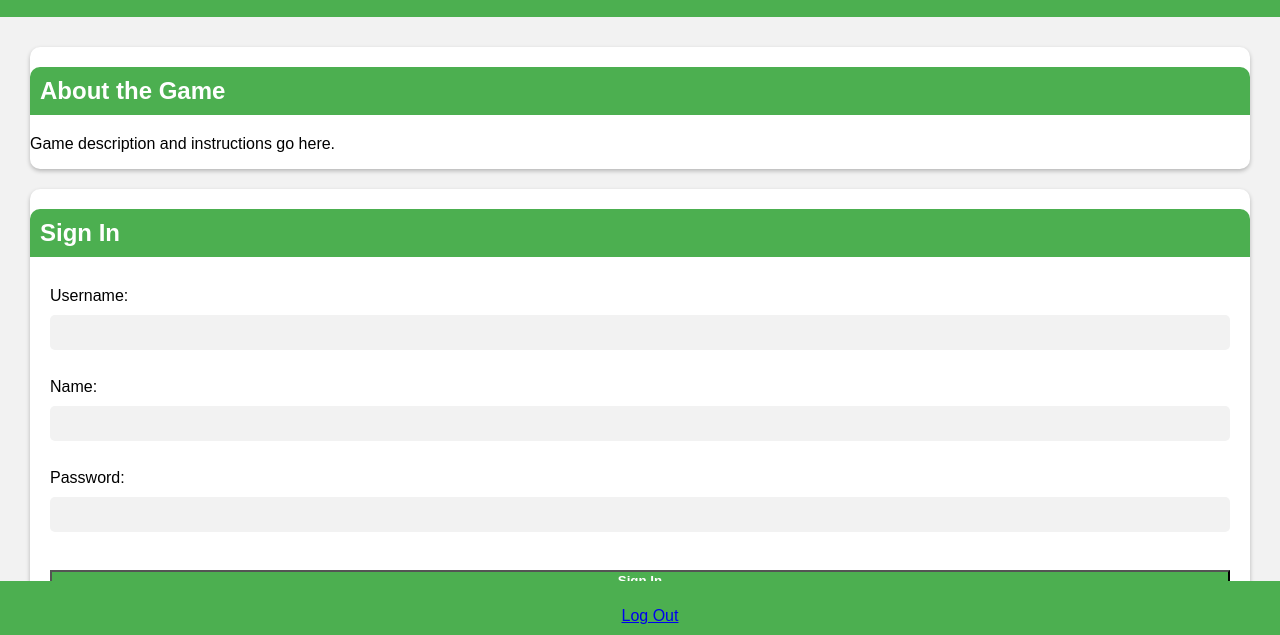
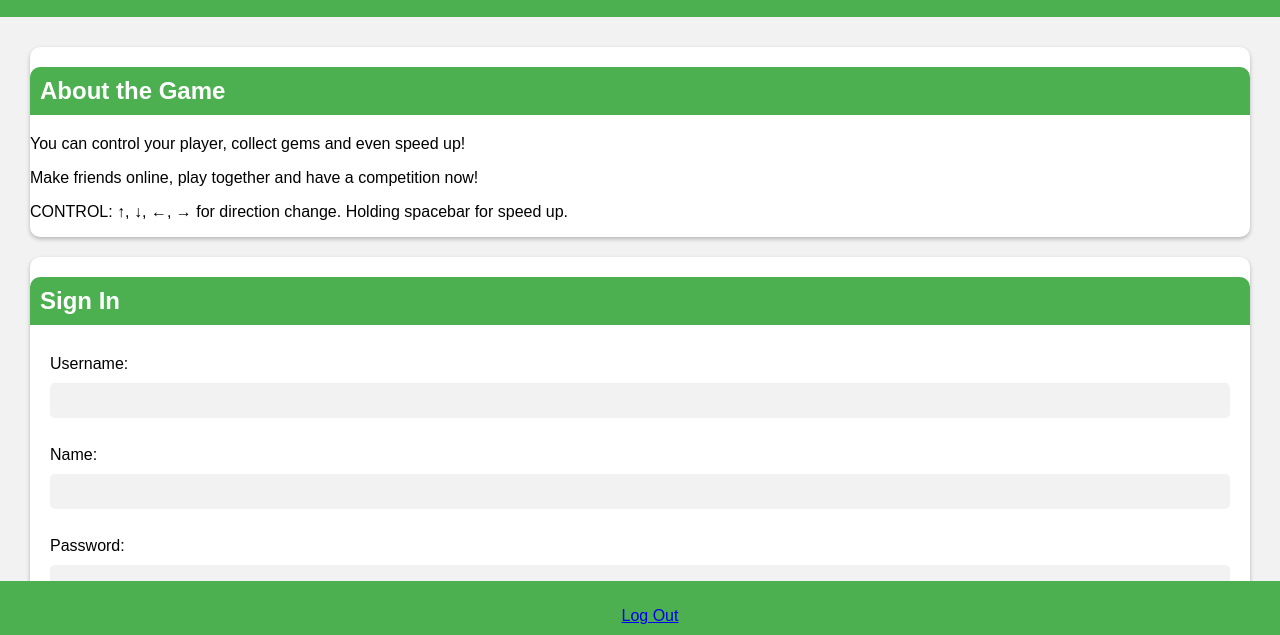
Before and after one commit to RobinLi2000/lab4, a plain HTML site: page gem_rush/index.html in a window 1280 px wide. Shown: the part 149-784 px from the top of the page. Drawn offline with Linux system fonts and the light colour scheme.

Commit message:
Add description of changes and save the file.

```diff
--- a/gem_rush/index.html
+++ b/gem_rush/index.html
@@ -21,7 +21,9 @@
 	<main>
 		<section>
 			<h2>About the Game</h2>
-			<p>Game description and instructions go here.</p>
+			<p>You can control your player, collect gems and even speed up!</p>
+			<p>Make friends online, play together and have a competition now!</p>
+			<p>CONTROL: ↑, ↓, ←, → for direction change. Holding spacebar for speed up.</p>
 		</section>
 		<section>
 			<h2>Sign In</h2>
```
